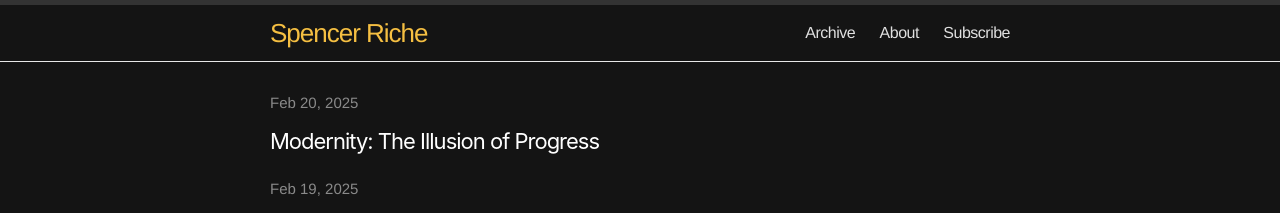
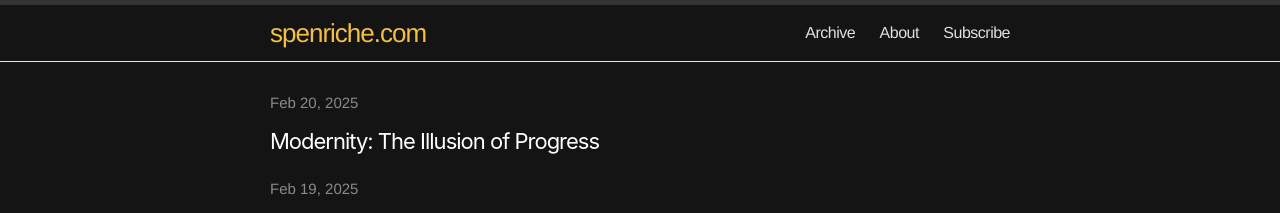
Before and after one commit to spenriche/spenriche.github.io, a Jekyll site: the page built from index.html, in a window 1280 px wide and 900 px high. Shown: the top 213 px of the window. Built offline with Jekyll 4.4.1, drawn with Linux system fonts in a browser that asks for light colours.

```diff
--- a/_config.yml
+++ b/_config.yml
@@ -1,5 +1,5 @@
 # Site settings
-title: "Spencer Riche" # This is used for navigation/display
+title: "spenriche.com" # This is used for navigation/display
 home_browser_title: "Spencer Riche | Blog"  # This will be used for the browser tab on home page
 email:
 description: Pursuing health, wealth, happiness, and entrepreneurship through the lens of an contrarian opportunist.
```
